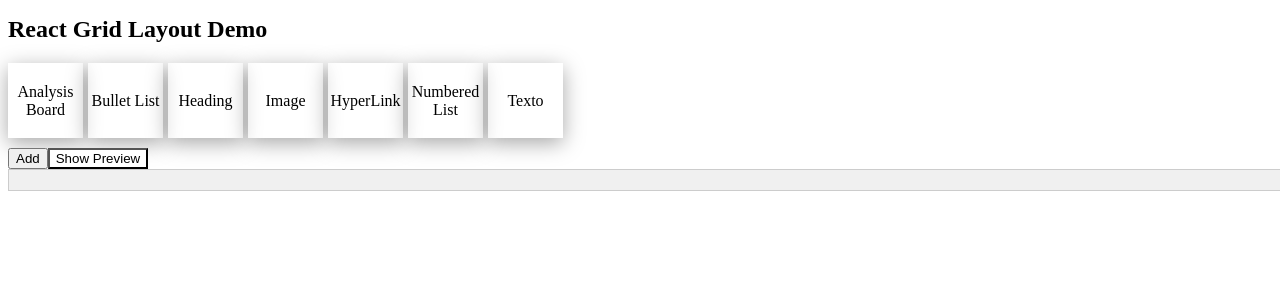
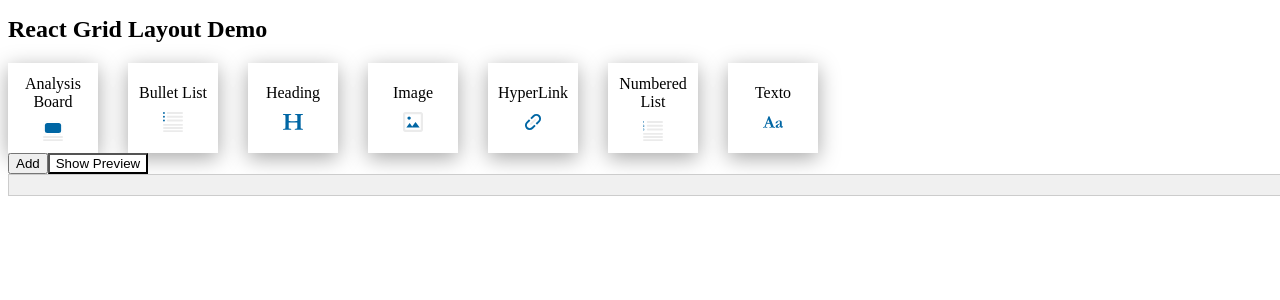
Before and after one commit to yordybb98/react-grid-layout, a React (Vite) app: page / in a window 1280 px wide. Shown: the top 300 px of the page. Built offline with nearby package versions, Linux system fonts and the light colour scheme.

Commit message:
Inserting Functions to ToolBox Items

```diff
--- a/src/components/Toolbox/Toolbox.jsx
+++ b/src/components/Toolbox/Toolbox.jsx
@@ -2,24 +2,37 @@ import React, { useState } from "react";
 import Item from "../Item/Item";
 import { itemsTypes } from "../../utils/types";
 
-function Toolbox() {
+function Toolbox({ addItem }) {
     const [list, setList] = useState(itemsTypes);
+
     return (
-        <div style={{ display: "flex", gap: 5, marginBottom: "10px" }}>
+        <div style={{ display: "flex", gap: 30 }}>
             {list.map((item) => (
                 <div
                     key={item.id}
                     style={{
-                        width: 75,
-                        height: 75,
+                        width: 80,
+                        height: 80,
                         boxShadow: "rgba(0, 0, 0, 0.35) 0px 5px 20px",
                         backgroundColor: "#ffffff73",
                         display: "flex",
+                        flexDirection: "column",
                         justifyContent: "center",
                         alignItems: "center",
                         textAlign: "center",
+                        gap: 10,
+                        cursor: "pointer",
+                        padding: 5,
+                    }}
+                    onClick={() => {
+                        addItem(item.id);
+                        /* To delete the added item from Toolbox */
+                        /* setList((prevList) => {
+                            return prevList.filter((itemList) => itemList.id !== item.id);
+                        }); */
                     }}>
                     {item.title}
+                    <img src={item.icon} alt="" width={20} height={20} />
                 </div>
             ))}
         </div>
```
